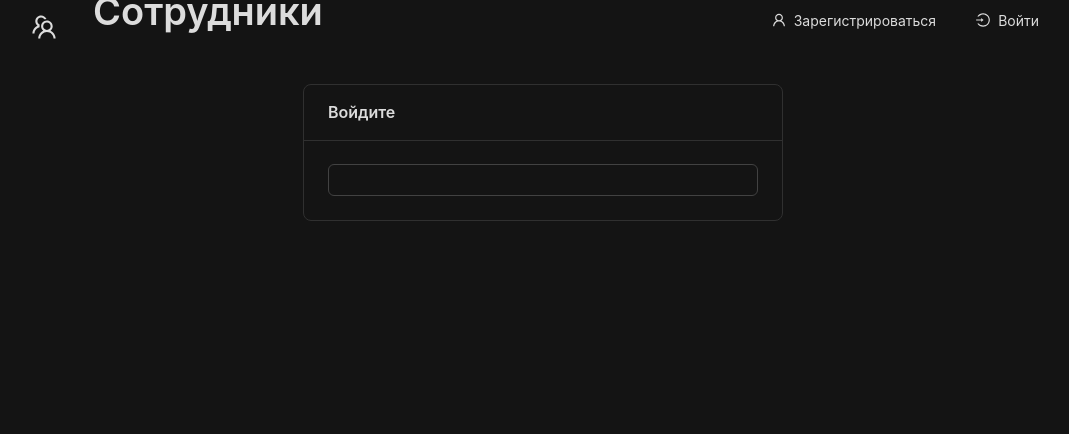
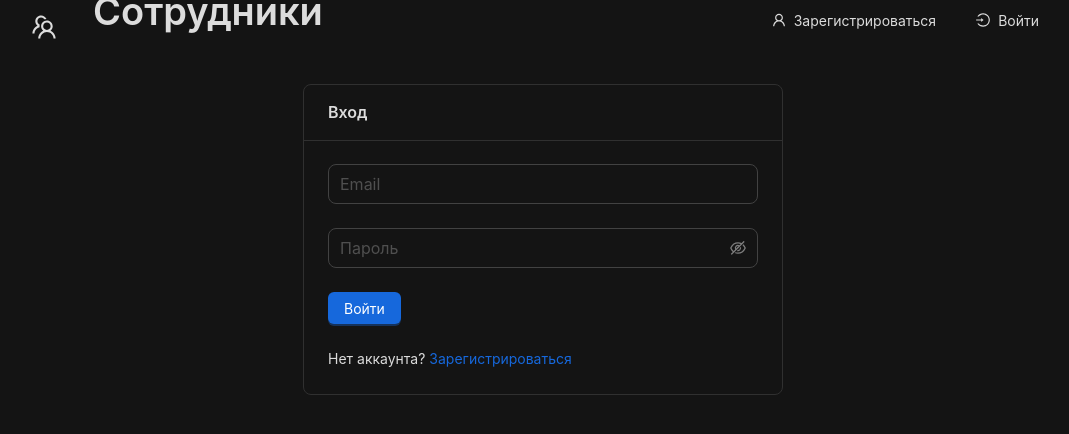
Before and after one commit to vitalbless/employees, a React (Create React App) app in the folder client/: page /login in a window 1280 px wide. Shown: the top 434 px of the page, without its empty margins (97-1166 px from the left). Built offline with nearby package versions, Linux system fonts and the light colour scheme.

Commit message:
Сделаны валидации для регистрации и логина и их страницы

```diff
--- a/client/src/components/password-input/index.tsx
+++ b/client/src/components/password-input/index.tsx
@@ -29,6 +29,12 @@ const PasswordInput = ({ name, placeholder, dependencies }: Props) => {
               }
               return Promise.reject(new Error('Пароли должны совпадать'));
             } else {
+              if (value.length < 6) {
+                return Promise.reject(
+                  new Error('Пароль должен быть длиннее 6-ти символов')
+                );
+              }
+              return Promise.resolve();
             }
           },
         }),
--- a/client/src/pages/login/index.tsx
+++ b/client/src/pages/login/index.tsx
@@ -1,16 +1,29 @@
 import React from 'react';
 import Layout from '../../components/layout';
-import { CarFilled } from '@ant-design/icons';
-import { Card, Form, Input, Row } from 'antd';
+import { Card, Form, Row, Space, Typography } from 'antd';
+import CustomInput from '../../components/custom-input';
+import PasswordInput from '../../components/password-input';
+import CustomButton from '../../components/custom-button';
+import { Link } from 'react-router-dom';
+import { Paths } from '../../paths';
 
 const Login = () => {
   return (
     <Layout>
       <Row align='middle' justify='center'>
-        <Card title='Войдите' style={{ width: '30rem' }}>
+        <Card title='Вход' style={{ width: '30rem' }}>
           <Form onFinish={() => null}>
-            <Input />
+            <CustomInput name='email' placeholder='Email' type='email' />
+            <PasswordInput name='password' placeholder='Пароль' />
+            <CustomButton type='primary' htmlType='submit'>
+              Войти
+            </CustomButton>
           </Form>
+          <Space direction='vertical' size='large'>
+            <Typography.Text>
+              Нет аккаунта? <Link to={Paths.register}>Зарегистрироваться</Link>
+            </Typography.Text>
+          </Space>
         </Card>
       </Row>
     </Layout>
--- a/client/src/pages/register/index.tsx
+++ b/client/src/pages/register/index.tsx
@@ -1,7 +1,38 @@
 import React from 'react';
+import Layout from '../../components/layout';
+import { Card, Form, Row, Space, Typography } from 'antd';
+import CustomInput from '../../components/custom-input';
+import PasswordInput from '../../components/password-input';
+import CustomButton from '../../components/custom-button';
+import { Link } from 'react-router-dom';
+import { Paths } from '../../paths';
 
 const Register = () => {
-  return <div>Register</div>;
+  return (
+    <Layout>
+      <Row align='middle' justify='center'>
+        <Card title='Регистрация' style={{ width: '30rem' }}>
+          <Form onFinish={() => null}>
+            <CustomInput name='name' placeholder='Имя' />
+            <CustomInput name='email' placeholder='Email' type='email' />
+            <PasswordInput name='password' placeholder='Пароль' />
+            <PasswordInput
+              name='confirmPassword'
+              placeholder='Повторите пароль'
+            />
+            <CustomButton type='primary' htmlType='submit'>
+              Зарегистрироваться
+            </CustomButton>
+          </Form>
+          <Space direction='vertical' size='large'>
+            <Typography.Text>
+              Уже зарегистрированы? <Link to={Paths.login}>Войти</Link>
+            </Typography.Text>
+          </Space>
+        </Card>
+      </Row>
+    </Layout>
+  );
 };
 
 export default Register;
```
